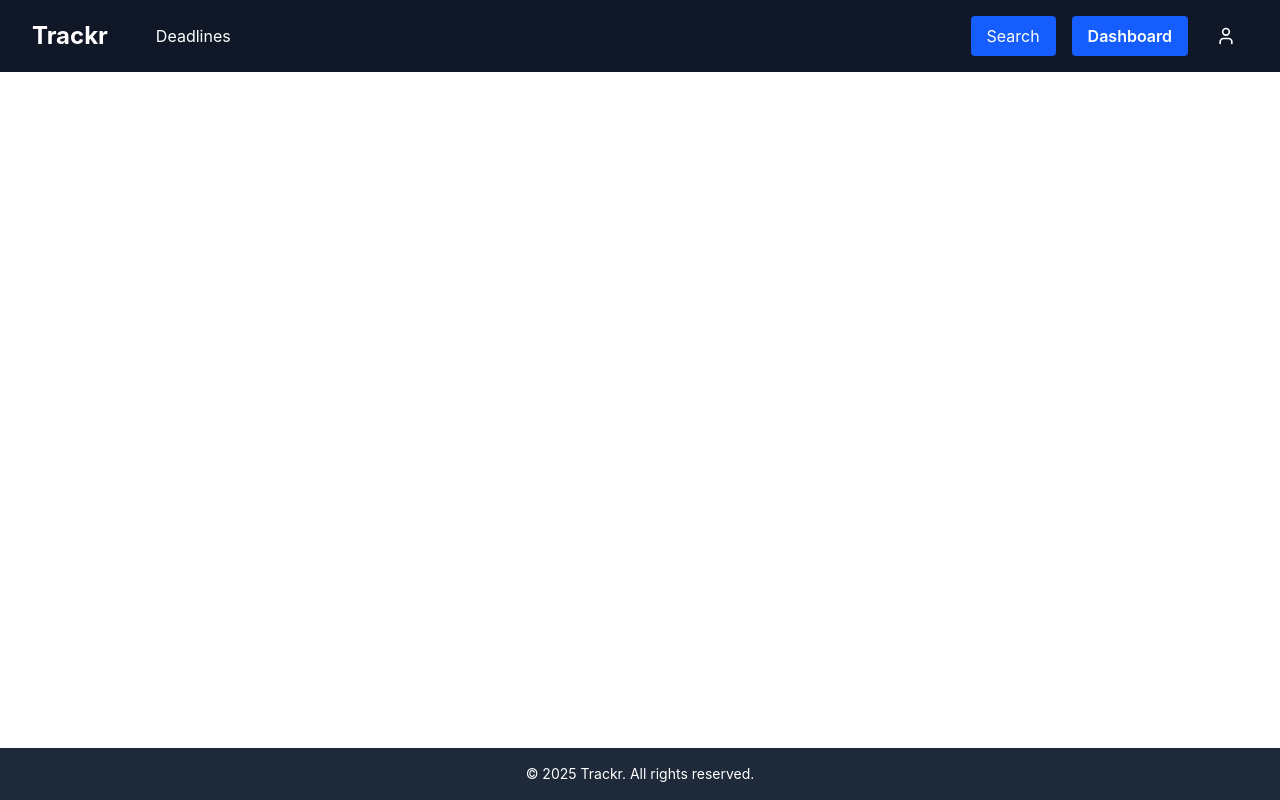
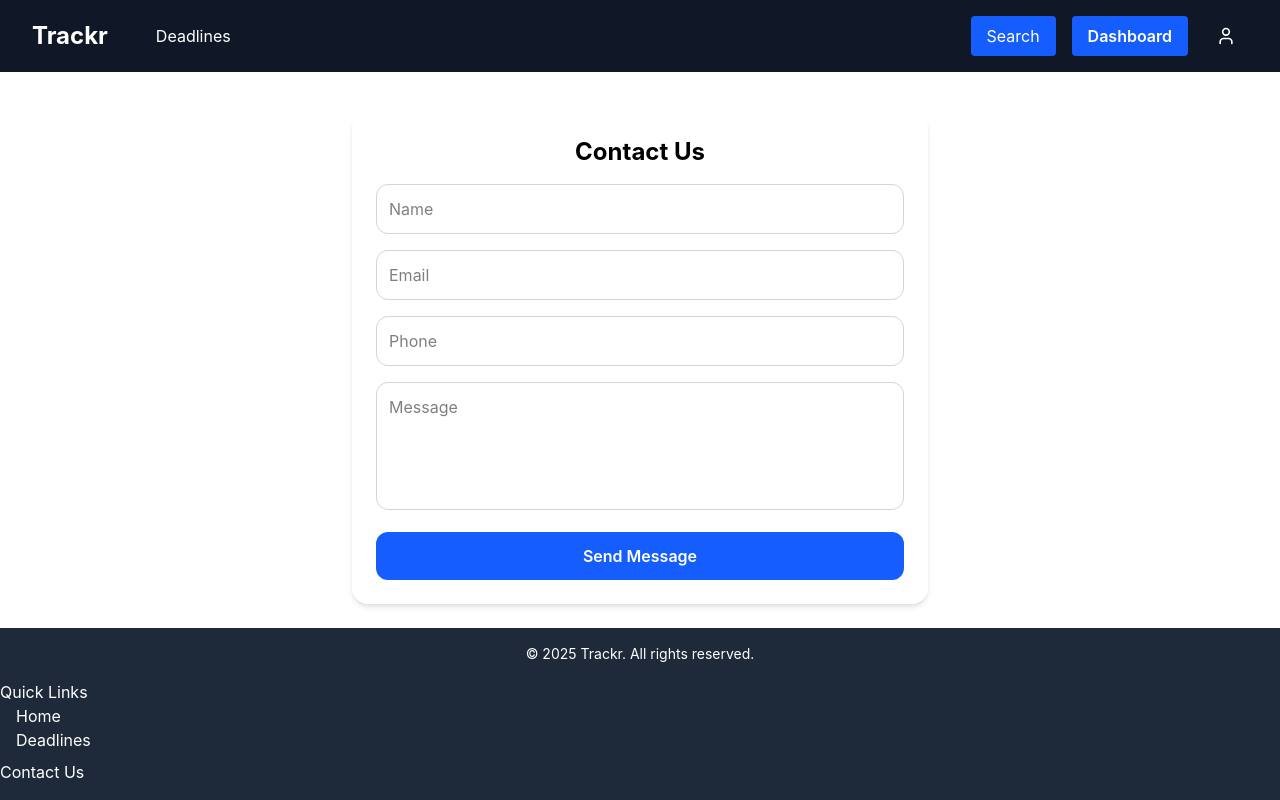
Before and after one commit to Ritesh381/Trackr-Frontend, a React (Vite) app: page /contact in a window 1280 px wide. Built offline with nearby package versions, Linux system fonts and the light colour scheme.

Commit message:
Contact page is working :)

```diff
--- a/package.json
+++ b/package.json
@@ -10,6 +10,7 @@
     "preview": "vite preview"
   },
   "dependencies": {
+    "@emailjs/browser": "^4.4.1",
     "@tailwindcss/vite": "^4.1.7",
     "aos": "^2.3.4",
     "axios": "^1.9.0",
--- a/src/App.jsx
+++ b/src/App.jsx
@@ -1,7 +1,6 @@
-import React, { use } from 'react';
+import { useEffect } from 'react';
 import { Routes, Route } from 'react-router-dom';
 import NavBar from './components/NavBar';
-// import Landing from './components/Landing';
 import Dashboard from './components/Dashboard';
 import Login from './components/Login';
 import './App.css';
@@ -13,7 +12,7 @@ import DeadlineWindow from './components/DeadlineWindow';
 import Landing from './components/Landing'
 import 'aos/dist/aos.css';
 import AOS from 'aos';
-import { useEffect } from 'react';
+import Contact from './components/Contact';
 
 function App() {
   useEffect(() => {
@@ -36,6 +35,7 @@ function App() {
         <Route path='/announcements' element={<Announcements/>}></Route>
         <Route path='/search' element={<Search/>}></Route>
         <Route path="/" element={<Landing/>}></Route>
+        <Route path='/contact' element={<Contact/>}></Route>
       </Routes>
       </div>
       <Footer/>
--- a/src/components/Contact.jsx
+++ b/src/components/Contact.jsx
@@ -1,7 +1,5 @@
-// Currently in implementation by Ritesh
-
 import React, { useState } from "react";
-import { useNavigate } from 'react-router-dom';
+import { useNavigate } from "react-router-dom";
 import emailjs from "@emailjs/browser";
 
 function Contact() {
@@ -30,7 +28,7 @@ function Contact() {
           phone: formData.phone || "N/A",
           message: formData.message,
           to_email: "prajapatiritesh381@gmail.com",
-          time: new Date().toLocaleString()
+          time: new Date().toLocaleString(),
         },
         import.meta.env.VITE_EMAILJS_PUBLIC_KEY
       )
@@ -46,9 +44,53 @@ function Contact() {
   };
 
   return (
-    <div>
+    <form
+      onSubmit={sendEmail}
+      className="max-w-xl mx-auto p-6 bg-white shadow-md rounded-2xl space-y-4 mt-10"
+    >
+      <h2 className="text-2xl font-bold text-center mb-4">Contact Us</h2>
 
-    </div>
+      <input
+        type="text"
+        name="name"
+        placeholder="Name"
+        value={formData.name}
+        onChange={handleChange}
+        required
+        className="w-full p-3 border border-gray-300 rounded-xl focus:outline-none focus:ring-2 focus:ring-blue-500"
+      />
+      <input
+        type="email"
+        name="email"
+        placeholder="Email"
+        value={formData.email}
+        onChange={handleChange}
+        required
+        className="w-full p-3 border border-gray-300 rounded-xl focus:outline-none focus:ring-2 focus:ring-blue-500"
+      />
+      <input
+        type="tel"
+        name="phone"
+        placeholder="Phone"
+        value={formData.phone}
+        onChange={handleChange}
+        className="w-full p-3 border border-gray-300 rounded-xl focus:outline-none focus:ring-2 focus:ring-blue-500"
+      />
+      <textarea
+        name="message"
+        placeholder="Message"
+        value={formData.message}
+        onChange={handleChange}
+        required
+        className="w-full p-3 h-32 border border-gray-300 rounded-xl resize-none focus:outline-none focus:ring-2 focus:ring-blue-500"
+      />
+      <button
+        type="submit"
+        className="w-full bg-blue-600 text-white font-semibold py-3 rounded-xl hover:bg-blue-700 transition duration-200"
+      >
+        Send Message
+      </button>
+    </form>
   );
 }
 
--- a/src/components/Footer.jsx
+++ b/src/components/Footer.jsx
@@ -1,15 +1,35 @@
-import React from 'react'
+import React from "react";
+import { Link } from "react-router-dom";
 
 function Footer() {
   return (
     <div>
-        <footer className="bg-gray-800 text-white py-4">
-            <div className="container mx-auto text-center">
-            <p className="text-sm">© {new Date().getFullYear()} Trackr. All rights reserved.</p>
-            </div>
-        </footer>
+      <footer className="bg-gray-800 text-white py-4">
+        <div className="container mx-auto text-center">
+          <p className="text-sm">
+            © {new Date().getFullYear()} Trackr. All rights reserved.
+          </p>
+        </div>
+
+        <div className="container mx-auto mt-4 flex-col">
+          <p>Quick Links</p>
+          <ul>
+            <li className="ml-4">
+              <Link to="/">Home</Link>
+            </li>
+            <li className="ml-4">
+              <Link to="/deadline">Deadlines</Link>
+            </li>
+          </ul>
+          <ul className="mt-2">
+            <li>
+              <Link to="/contact">Contact Us</Link>
+            </li>
+          </ul>
+        </div>
+      </footer>
     </div>
-  )
+  );
 }
 
-export default Footer
+export default Footer;
--- a/src/components/Login.jsx
+++ b/src/components/Login.jsx
@@ -8,7 +8,6 @@ function Login() {
   const [error, setError] = useState("");
   const handleLogin = (e) => {
     e.preventDefault();
-    // Validate form data
     if (!formData.email || !formData.password) {
       setError("Please fill in all fields");
       return;
--- a/src/context/Login.jsx
+++ b/src/context/Login.jsx
@@ -12,7 +12,7 @@ export const LoginProvider = ({ children }) => {
     const storedUser = localStorage.getItem("user");
     const storedIsLoggedIn = localStorage.getItem("isLoggedIn");
     if (storedUser) {
-      setUser(JSON.parse(storedUser));
+      setUser(storedUser);
       setIsLoggedIn(storedIsLoggedIn === "true");
     }
   }, []);
@@ -22,9 +22,7 @@ export const LoginProvider = ({ children }) => {
       console.error("Missing email or password");
       return;
     }
-
     console.log("Sending userData:", userData);
-
     api
       .post("/users/login", {
         email: userData.email,
@@ -42,23 +40,28 @@ export const LoginProvider = ({ children }) => {
       });
   };
 
+  const signup = (userData) => {
+    if (!userData.username || !userData.email || !userData.password) {
+      console.error("Missing username, email, or password");
+      return;
+    }
 
-  const signup = (userData) => {
+    console.log("Sending signup data:", userData);
+
     api
-      .post("/signup", {
+      .post("/users/signup", {
         email: userData.email,
         password: userData.password,
-        username: userData.username,
       })
       .then((response) => {
-        console.log(response);
+        console.log("Signup successful:", response.data);
         setUser(response.data.user);
         setIsLoggedIn(true);
         localStorage.setItem("user", JSON.stringify(response.data.user));
-        localStorage.setItem("isLoggedIn", true);
+        localStorage.setItem("isLoggedIn", "true");
       })
       .catch((err) => {
-        console.error("Signup failed:", err);
+        console.error("Signup failed:", err?.response?.data || err.message);
       });
   };
 
```
Also changed, not shown: src/components/Landing.jsx (+62 -29 lines), 1 other file (tests, documents, lock files or other folders). Lines whose indentation alone changed are shown as unchanged.
